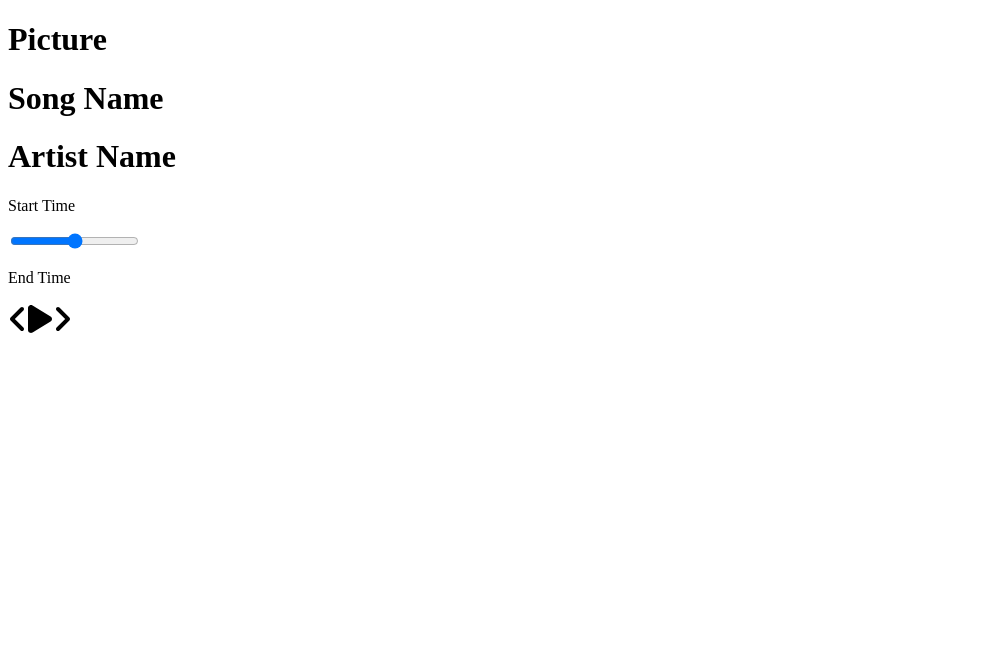
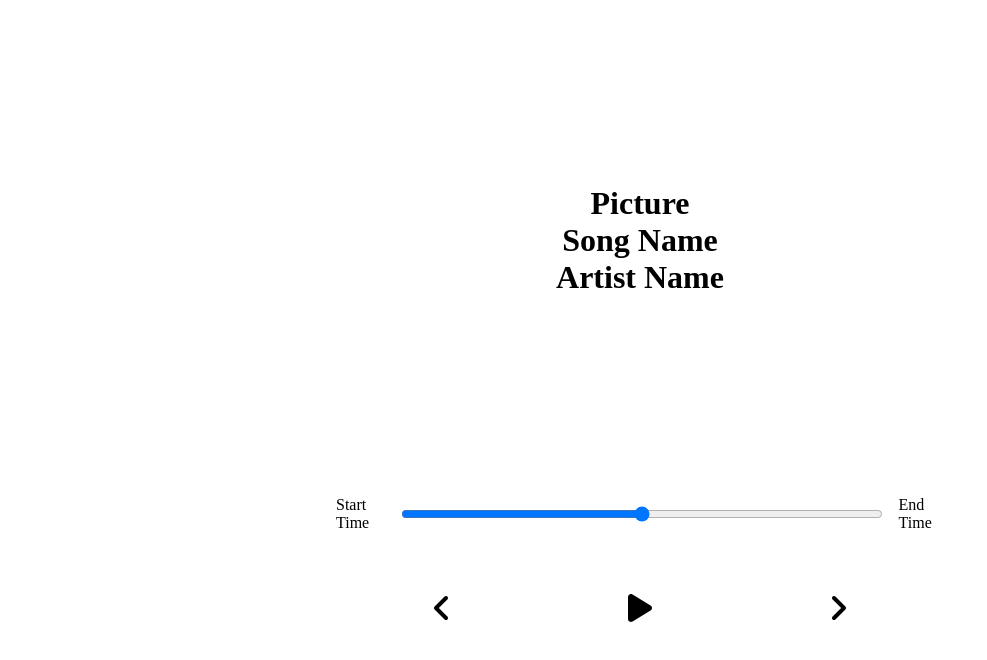
Before and after one commit to MichaelKnopf89/react-music-player, a React (Create React App) app: page / in a window 1280 px wide. Shown: the top 660 px of the page, without its empty margins (0-987 px from the left). Built offline with nearby package versions, Linux system fonts and the light colour scheme.

Commit message:
add initial styling

```diff
--- a/src/App.js
+++ b/src/App.js
@@ -1,5 +1,6 @@
 import Player from "./Components/Player";
 import Song from "./Components/Song";
+import './Styles/App.scss';
 
 function App() {
   return (
--- a/src/Styles/App.scss
+++ b/src/Styles/App.scss
@@ -3,3 +3,6 @@
     padding: 0;
     box-sizing: border-box;
 }
+
+@import "./player";
+@import "./song";
--- /dev/null
+++ b/src/Styles/_player.scss
@@ -0,0 +1,30 @@
+.player{
+    min-height: 20vh;
+    display: flex;
+    flex-direction: column;
+    align-items: center;
+    justify-content: space-between;
+}
+
+.time-control{
+    width: 50%;
+    display: flex;
+    input{
+        width: 100%;
+        padding: 1rem 2rem;
+    }
+    p{
+        padding: 1rem;
+    }
+}
+
+.play-control{
+    display: flex;
+    justify-content: space-between;
+    align-items: center;
+    padding: 1rem;
+    width: 35%;
+    svg{
+        cursor: pointer;
+    }
+}
--- /dev/null
+++ b/src/Styles/_song.scss
@@ -0,0 +1,7 @@
+.song-container{
+    min-height: 60vh;
+    display: flex;
+    flex-direction: column;
+    align-items: center;
+    justify-content: center;
+}
```
